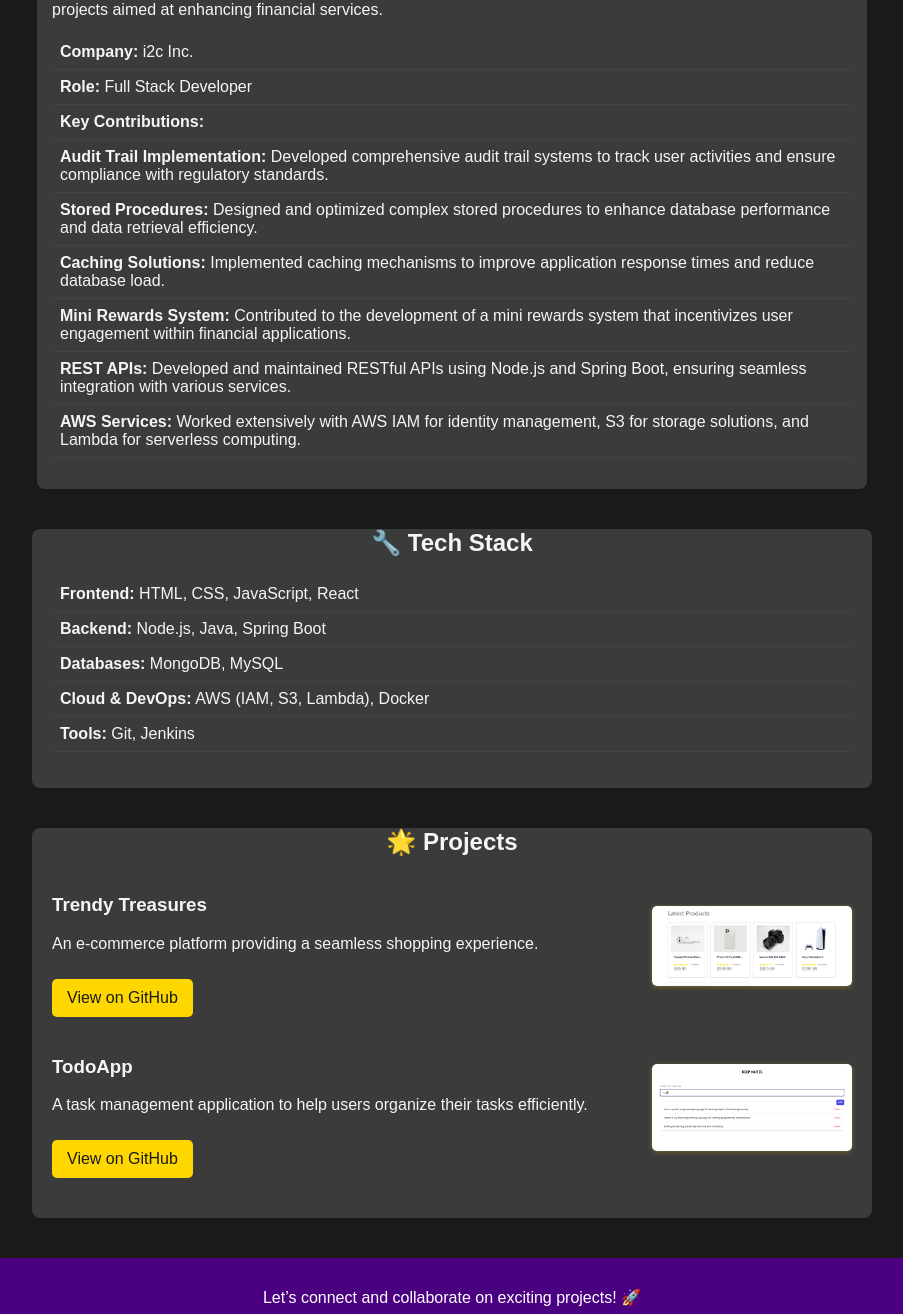
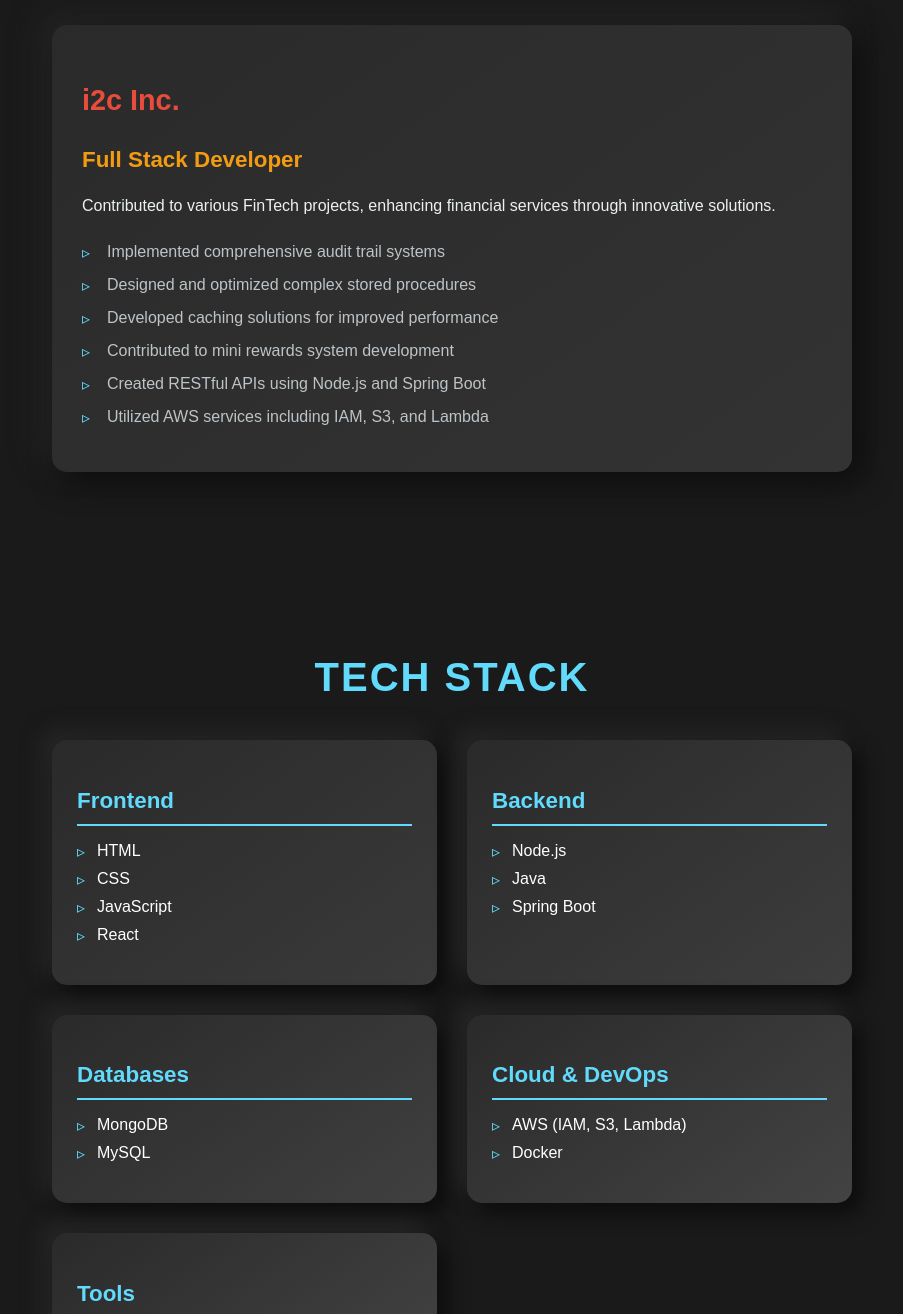
Before and after one commit to MrAhmadHassan/my-cool-website, a plain HTML site: page index.html in a window 1280 px wide. Shown: the part 717-2031 px from the top of the page, without its empty margins (188-1091 px from the left). Drawn offline with nearby package versions, Linux system fonts and the light colour scheme.

Commit message:
Modififications in the UI updated projects experience skill sections

```diff
--- a/index.html
+++ b/index.html
@@ -20,70 +20,104 @@
             <a href="https://github.com/MrAhmadHassan" target="_blank"><i class="fab fa-github"></i></a>
             <a href="https://www.linkedin.com/in/ahmicode/" target="_blank"><i class="fab fa-linkedin"></i></a>
         </div>
-        <!-- Download Resume Button -->
-        <div class="resume-download">
-            <a href="#" target="_blank" class="download-button">Download My Resume</a>
-        </div>
     </header>
 
     <section id="experience">
-        <h2>💼 Experience</h2>
-        <p>I have extensive experience working in the FinTech sector, particularly at i2c Inc., where I contributed to various projects aimed at enhancing financial services.</p>
+        <h2>Experience</h2>
+        <div class="experience-cards">
+            <div class="experience-card">
+                <div class="card-content">
+                    <h3>i2c Inc.</h3>
+                    <h4>Full Stack Developer</h4>
+                    <p>Contributed to various FinTech projects, enhancing financial services through innovative solutions.</p>
                     <ul>
-            <li><strong>Company:</strong> i2c Inc.</li>
-            <li><strong>Role:</strong> Full Stack Developer</li>
-            <li><strong>Key Contributions:</strong></li>
+                        <li>Implemented comprehensive audit trail systems</li>
+                        <li>Designed and optimized complex stored procedures</li>
+                        <li>Developed caching solutions for improved performance</li>
+                        <li>Contributed to mini rewards system development</li>
+                        <li>Created RESTful APIs using Node.js and Spring Boot</li>
+                        <li>Utilized AWS services including IAM, S3, and Lambda</li>
+                    </ul>
+                </div>
+            </div>
+
+            <!-- Add more experience cards as needed -->
+        </div>
+    </section>
+    <section id="tech-stack">
+        <h2>Tech Stack</h2>
+        <div class="tech-grid">
+            <div class="tech-card frontend">
+                <h3>Frontend</h3>
                 <ul>
-                <li><strong>Audit Trail Implementation:</strong> Developed comprehensive audit trail systems to track user activities and ensure compliance with regulatory standards.</li>
-                <li><strong>Stored Procedures:</strong> Designed and optimized complex stored procedures to enhance database performance and data retrieval efficiency.</li>
-                <li><strong>Caching Solutions:</strong> Implemented caching mechanisms to improve application response times and reduce database load.</li>
-                <li><strong>Mini Rewards System:</strong> Contributed to the development of a mini rewards system that incentivizes user engagement within financial applications.</li>
-                <li><strong>REST APIs:</strong> Developed and maintained RESTful APIs using Node.js and Spring Boot, ensuring seamless integration with various services.</li>
-                <li><strong>AWS Services:</strong> Worked extensively with AWS IAM for identity management, S3 for storage solutions, and Lambda for serverless computing.</li>
+                    <li>HTML</li>
+                    <li>CSS</li>
+                    <li>JavaScript</li>
+                    <li>React</li>
                 </ul>
+            </div>
+            <div class="tech-card backend">
+                <h3>Backend</h3>
+                <ul>
+                    <li>Node.js</li>
+                    <li>Java</li>
+                    <li>Spring Boot</li>
                 </ul>
-
-        <!-- You can add more experiences here if needed -->
+            </div>
+            <div class="tech-card databases">
+                <h3>Databases</h3>
+                <ul>
+                    <li>MongoDB</li>
+                    <li>MySQL</li>
+                </ul>
+            </div>
+            <div class="tech-card cloud-devops">
+                <h3>Cloud & DevOps</h3>
+                <ul>
+                    <li>AWS (IAM, S3, Lambda)</li>
+                    <li>Docker</li>
+                </ul>
+            </div>
+            <div class="tech-card tools">
+                <h3>Tools</h3>
+                <ul>
+                    <li>Git</li>
+                    <li>Jenkins</li>
+                </ul>
+            </div>
+        </div>
     </section>
-
-    <section id="tech-stack">
-        <h2>🔧 Tech Stack</h2>
-        <ul>
-            <li><strong>Frontend:</strong> HTML, CSS, JavaScript, React</li>
-            <li><strong>Backend:</strong> Node.js, Java, Spring Boot</li>
-            <li><strong>Databases:</strong> MongoDB, MySQL</li>
-            <li><strong>Cloud & DevOps:</strong> AWS (IAM, S3, Lambda), Docker</li>
-            <li><strong>Tools:</strong> Git, Jenkins</li>
-        </ul>
-    </section>
-
     <section id="projects">
-        <h2>🌟 Projects</h2>
-
+        <h2>Projects</h2>
+        <div class="project-container">
             <!-- Project 1 -->
-        <div class="project">
+            <div class="project-card">
+                <img src="./images/trendytreasure.PNG" alt="Trendy Treasures" class="project-image" />
                 <div class="project-info">
                     <h3>Trendy Treasures</h3>
                     <p>An e-commerce platform providing a seamless shopping experience.</p>
-                <a href="https://github.com/MrAhmadHassan/trendy-treasures" target="_blank" class="github-button">View on GitHub</a>
+                    <a href="https://github.com/MrAhmadHassan/trendy-treasures" target="_blank" class="github-link">
+                        <i class="fab fa-github"></i>
+                    </a>
                 </div>
-            <img src="./images/trendytreasure.PNG" alt="Trendy Treasures" class="project-image" />
             </div>
 
             <!-- Project 2 -->
-        <div class="project">
+            <div class="project-card">
+                <img src="./images/todoapp.PNG" alt="TodoApp" class="project-image" />
                 <div class="project-info">
                     <h3>TodoApp</h3>
                     <p>A task management application to help users organize their tasks efficiently.</p>
-                <a href="https://github.com/MrAhmadHassan/todo-app" target="_blank" class="github-button">View on GitHub</a>
+                    <a href="https://github.com/MrAhmadHassan/todo-app" target="_blank" class="github-link">
+                        <i class="fab fa-github"></i>
+                    </a>
                 </div>
-            <img src="./images/todoapp.PNG" alt="TodoApp" class="project-image" />
             </div>
-
+        </div>
     </section>
 
     <footer>
-        <p>Let’s connect and collaborate on exciting projects! 🚀</p>
+        <p>Let’s connect and collaborate on exciting projects!</p>
     </footer>
 
     <script src="script.js"></script>
--- a/styles.css
+++ b/styles.css
@@ -13,7 +13,7 @@ h1, h2 {
 
 /* Header Styles */
 header {
-    background-color: #4b0082; /* Indigo header */
+    background-color: #2a0368; /* Indigo header */
     color: #f5f5f5; /* Light text */
     padding: 40px 20px;
     text-align: center;
@@ -46,24 +46,11 @@ header p {
     font-size: 1.5em; /* Icon size */
 }
 
-/* Resume Download Button Styles */
-.resume-download {
-   margin-top: 15px; /* Space above the button */
-}
 
-.download-button {
-   display: inline-block;
-   padding: 10px 15px;
-   background-color: #ffd700; /* Gold background for button */
-   color: #1a1a1a; /* Dark text color for contrast */
-   border-radius: 5px;
-   text-decoration: none;
-   transition: background-color 0.3s ease;
-}
 
-.download-button:hover {
-   background-color: #e6c300; /* Darker gold on hover for effect */
-}
+
+
+
 
 /* Section Styles */
 section {
@@ -74,68 +61,235 @@ section {
 }
 
 /* About Section */
-
-
 #about h2 {
    color: #ffd700; /* Gold color for headings */
 }
-
-/* Experience Section */
 #experience {
-   background-color: #3b3b3b; /* Slightly lighter for contrast */
-   padding: 15px;
+   background-color: #1a1a1a;
+   padding: 60px 20px;
+   color: #ffffff;
 }
 
 #experience h2 {
-   color: #ffd700; /* Gold color for headings */
+   text-align: center;
+   margin-bottom: 40px;
+   font-size: 2.5em;
+   color: #61dafb;
+   text-transform: uppercase;
+   letter-spacing: 2px;
 }
 
-#experience ul {
-   list-style-type: none; /* Remove bullet points */
-   padding-left: 0; /* Remove default padding */
+.experience-cards {
+   display: flex;
+   flex-wrap: wrap;
+   justify-content: center;
+   /* gap: 40px; */
 }
 
-#experience li {
-   padding: 8px;
-   border-bottom: 1px solid #444; /* Darker separator line */
+.experience-card {
+   background: linear-gradient(145deg, #2a2a2a, #333333);
+   border-radius: 15px;
+   width: 100%;
+   /* max-width: 450px; */
+   overflow: hidden;
+   box-shadow: 10px 10px 30px #0d0d0d, -10px -10px 30px #272727;
+   transition: transform 0.3s ease, box-shadow 0.3s ease;
 }
 
-/* Tech Stack Section */
-#tech-stack {
-   background-color: #3b3b3b; /* Slightly lighter for contrast */
+.experience-card:hover {
+   transform: translateY(-30px);
+   box-shadow: 15px 15px 40px #0d0d0d, -15px -15px 40px #272727;
 }
 
-#tech-stack ul {
-   list-style-type: none; /* Remove bullet points */
-   padding-left: 0; /* Remove default padding */
+.card-content {
+   padding: 30px;
 }
 
-#tech-stack li {
-   padding: 8px;
-   border-bottom: 1px solid #444; /* Darker separator line */
+.experience-card h3 {
+   color: #e74c3c;
+   font-size: 1.8em;
+   margin-bottom: 10px;
 }
 
-/* Projects Section */
-#projects {
-   background-color: #3b3b3b; /* Slightly lighter for contrast */
-}
-
-.project {
-   display: flex; /* Use flexbox for layout */
-   align-items: center; /* Center items vertically */
+.experience-card h4 {
+   color: #f39c12;
+   font-size: 1.4em;
    margin-bottom: 20px;
 }
 
-.project-info {
-   flex: 1; /* Allow text to take available space */
-   padding-right: 20px; /* Space between text and image */
+.experience-card p {
+   margin-bottom: 25px;
+   line-height: 1.6;
+   color: #ecf0f1;
+}
+
+.experience-card ul {
+   list-style-type: none;
+   padding-left: 0;
+}
+
+.experience-card li {
+   margin-bottom: 15px;
+   position: relative;
+   padding-left: 25px;
+   color: #bdc3c7;
+}
+
+.experience-card li::before {
+   content: "▹";
+   position: absolute;
+   left: 0;
+   color: #61dafb;
+}
+
+@media (max-width: 768px) {
+   .experience-card {
+       max-width: 100%;
+   }
+}
+#tech-stack {
+   background-color: #1a1a1a;
+   padding: 50px 20px;
+   color: #ffffff;
+}
+
+#tech-stack h2 {
+   text-align: center;
+   font-size: 2.5em;
+   margin-bottom: 40px;
+   color: #61dafb;
+   text-transform: uppercase;
+   letter-spacing: 2px;
+}
+
+.tech-grid {
+   display: grid;
+   grid-template-columns: repeat(auto-fit, minmax(250px, 1fr));
+   gap: 30px;
+   max-width: 1200px;
+   margin: 0 auto;
+}
+
+.tech-card {
+   background: linear-gradient(145deg, #2a2a2a, #333333);
+   border-radius: 15px;
+   padding: 25px;
+   box-shadow: 10px 10px 20px #0d0d0d, -10px -10px 20px #272727;
+   transition: transform 0.3s ease, box-shadow 0.3s ease;
+}
+
+.tech-card:hover {
+   transform: translateY(-5px);
+   box-shadow: 15px 15px 30px #0d0d0d, -15px -15px 30px #272727;
+}
+
+.tech-card h3 {
+   color: #61dafb;
+   font-size: 1.4em;
+   margin-bottom: 15px;
+   border-bottom: 2px solid #61dafb;
+   padding-bottom: 10px;
+}
+
+.tech-card ul {
+   list-style-type: none;
+   padding: 0;
+}
+
+.tech-card li {
+   margin-bottom: 10px;
+   position: relative;
+   padding-left: 20px;
+}
+
+.tech-card li::before {
+   content: "▹";
+   position: absolute;
+   left: 0;
+   color: #61dafb;
+}
+
+/* Unique color for each card */
+.frontend { background: linear-gradient(145deg, #2a2a2a, #3a3a3a); }
+.backend { background: linear-gradient(145deg, #2a2a2a, #3d3d3d); }
+.databases { background: linear-gradient(145deg, #2a2a2a, #404040); }
+.cloud-devops { background: linear-gradient(145deg, #2a2a2a, #434343); }
+.tools { background: linear-gradient(145deg, #2a2a2a, #464646); }
+
+@media (max-width: 768px) {
+   .tech-grid {
+       grid-template-columns: 1fr;
+   }
+}
+/* Projects Section */
+#projects {
+   border-radius: 20px;
+   padding:  20px 20px;
+   color: #ecf0f1; /* Light text color for readability */
+}
+
+#projects h2 {
+   color: #3498db; /* Bright color for headings */
+   text-align: center;
+   margin-bottom: 30px;
+   font-size: 2.5em;
+}
+
+.project-container {
+   display: flex;
+   flex-wrap: wrap;
+   justify-content: center;
+   gap: 30px; /* Space between cards */
+}
+
+.project-card {
+   background-color: #34495e; /* Card background */
+   border-radius: 15px; /* Rounded corners */
+   overflow: hidden; /* Ensures image fits nicely */
+   width: 100%;
+   max-width: 350px; /* Limit card width */
+   box-shadow: 0 10px 30px rgba(0, 0, 0, 0.3); /* Shadow for depth */
+   transition: transform 0.3s ease, box-shadow 0.3s ease; /* Smooth hover effects */
+}
+
+.project-card:hover {
+   transform: translateY(-5px); /* Lift effect on hover */
+   box-shadow: 0 15px 40px rgba(0, 0, 0, 0.4); /* Enhanced shadow on hover */
 }
 
 .project-image {
-   width: 200px; /* Fixed width for images */
+   width: 100%; /* Full width image */
    height: auto; /* Maintain aspect ratio */
-   border-radius: 5px; /* Rounded corners for images */
-   box-shadow: 0 1px 5px rgba(255, 215, 0, 0.3); /* Gold shadow effect for images */
+}
+
+.project-info {
+   padding: 20px;
+}
+
+.project-info h3 {
+   color: #e74c3c; /* Highlight project title */
+   margin-bottom: 10px;
+}
+
+.project-info p {
+   margin-bottom: 15px;
+   line-height: 1.6; /* Improved readability */
+}
+
+.github-link {
+   display: inline-block;
+   color: #3498db; /* Link color */
+   text-decoration: none;
+   font-weight: bold;
+   transition: color 0.3s ease; /* Smooth color change on hover */
+}
+
+.github-link:hover {
+   color: #2980b9; /* Darker shade on hover */
+}
+
+.github-link i {
+   margin-right: 5px; /* Space between icon and text */
 }
 
 /* GitHub Button Styles */
@@ -157,7 +311,7 @@ section {
 /* Footer Styles */
 footer {
    text-align: center;
-   padding: 20px;
+   padding: 10px;
    background-color: #4b0082; /* Indigo footer */
    color: white;
 }
```
Lines whose indentation alone changed are shown as unchanged.
